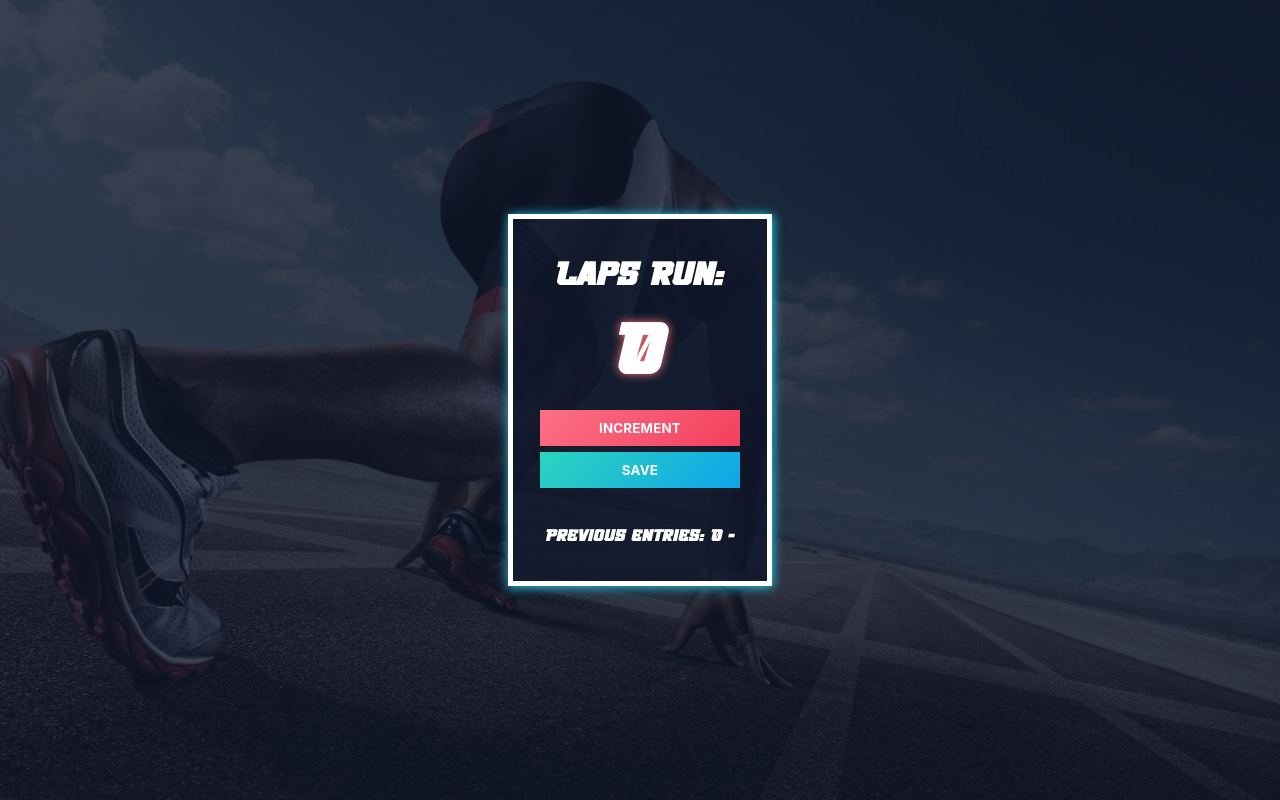
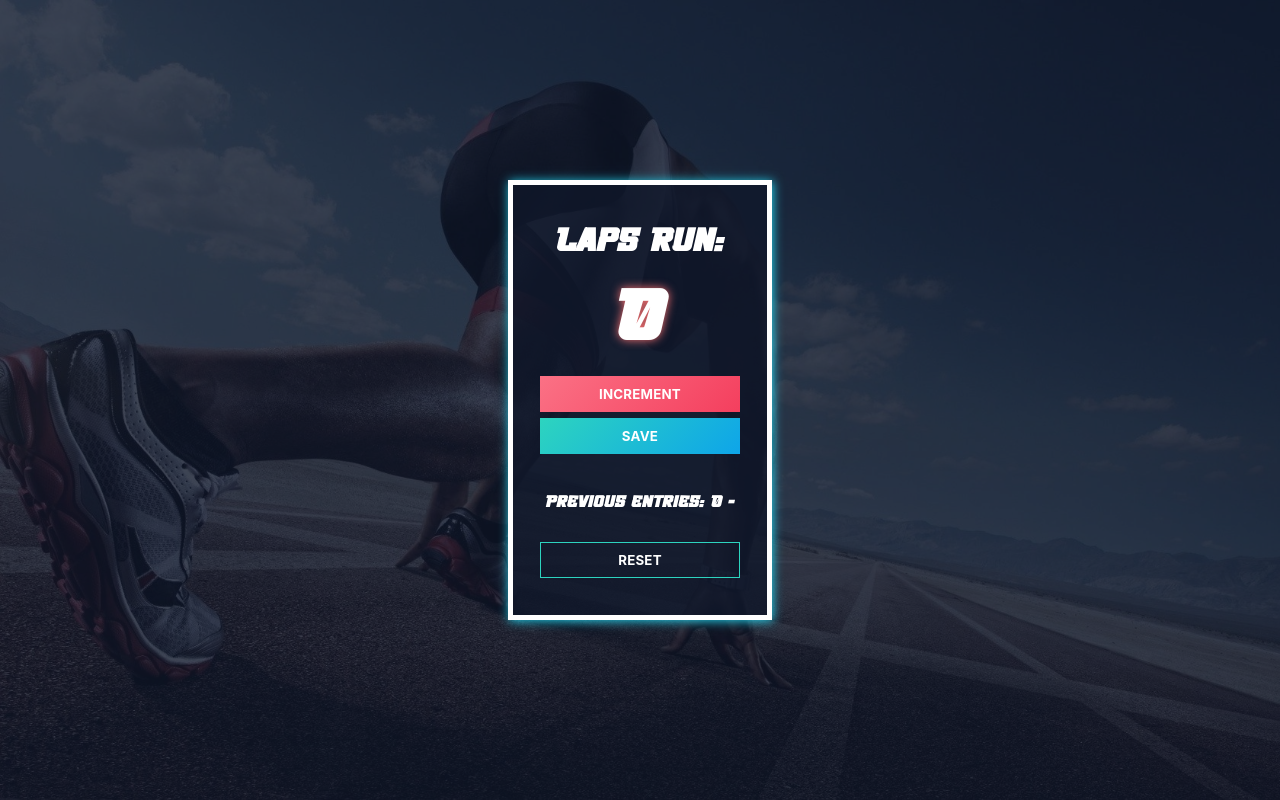
Before and after one commit to dalonsodev/Running-counter-app, a plain HTML site: page index.html in a window 1280 px wide. Both pictures are taken after a click on the button "SAVE". Drawn offline with Linux system fonts and the light colour scheme.

Commit message:
refactor button event handling; separate reset functionality and improve code organization

```diff
--- a/index.css
+++ b/index.css
@@ -151,6 +151,13 @@ button {
    background: linear-gradient(135deg, #2DD4BF 0%, #0EA5E9 100%);
   }
 
+#reset-btn {
+   background: transparent;
+   outline: 1px solid #2DD4BF;
+   outline-offset: -1px;
+   margin-top: 2em;
+}
+
 #save-el {
    margin-top: 2rem;
    padding: 0 1rem;
@@ -160,6 +167,10 @@ button {
    max-height: 160px;
    overflow-y: scroll;
    line-height: 1.5;
+}
+
+.hidden {
+   display: none;
 }
 
 @media (max-width: 574px) {
--- a/index.html
+++ b/index.html
@@ -9,11 +9,11 @@
             <div class="counter-wrapper">
                 <h1>Laps Run:</h1>
                 <h2 id="count-el">0</h2>
-                <button id="increment-btn" onclick="increment()">INCREMENT</button>
-                <button id="save-btn" onclick="save()">SAVE</button>
+                <button id="increment-btn">INCREMENT</button>
+                <button id="save-btn">SAVE</button>
                 <p id="save-el">Previous entries: </p>
+                <button id="reset-btn" class="hidden">RESET</button>
                 <script src="index.js">
-                    nnerText
                 </script>
             </div>
         </div>
--- a/index.js
+++ b/index.js
@@ -1,15 +1,37 @@
-let saveEl = document.getElementById("save-el")
-let countEl = document.getElementById("count-el")
+// grab the DOM elements to work with
+const countEl = document.getElementById("count-el")
+const incrementBtn = document.getElementById("increment-btn")
+const saveEl = document.getElementById("save-el")
+const saveBtn = document.getElementById("save-btn")
+const resetBtn = document.getElementById("reset-btn")
+
+// Initialize a variable to store the count
 let count = 0
 
+// 1. Function that increments the count and displays it
 function increment() {
-    count += 1
-    countEl.textContent = count
+   count++
+   countEl.textContent = count
 }
 
+// 2. Function that saves (and shows) the count, shows the reset btn and calls the resetCounter() function
 function save() {
-    let countStr = count + " - "
-    saveEl.textContent += countStr
-    countEl.textContent = 0
-    count = 0
+   saveEl.textContent += count + " - "
+   resetBtn.classList.remove("hidden")
+   resetCounter()
 }
+
+function resetCounter() {
+   count = 0
+   countEl.textContent = 0
+}
+
+function resetEntries() {
+   saveEl.textContent = "Previous entries: "
+   resetBtn.classList.add("hidden")
+}
+
+// Add event listeners to trigger the functions
+incrementBtn.addEventListener("click", increment)
+saveBtn.addEventListener("click", save)
+resetBtn.addEventListener("click", resetEntries)
```
Lines whose indentation alone changed are shown as unchanged.
